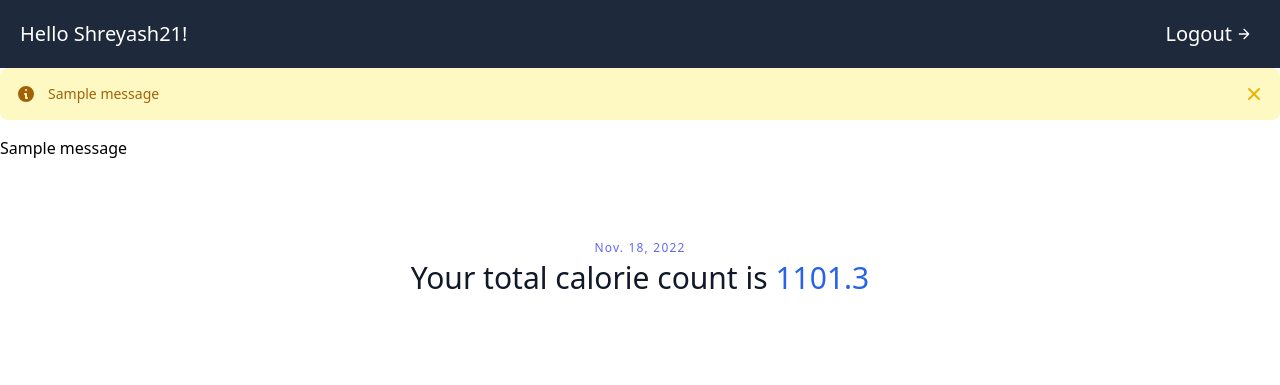
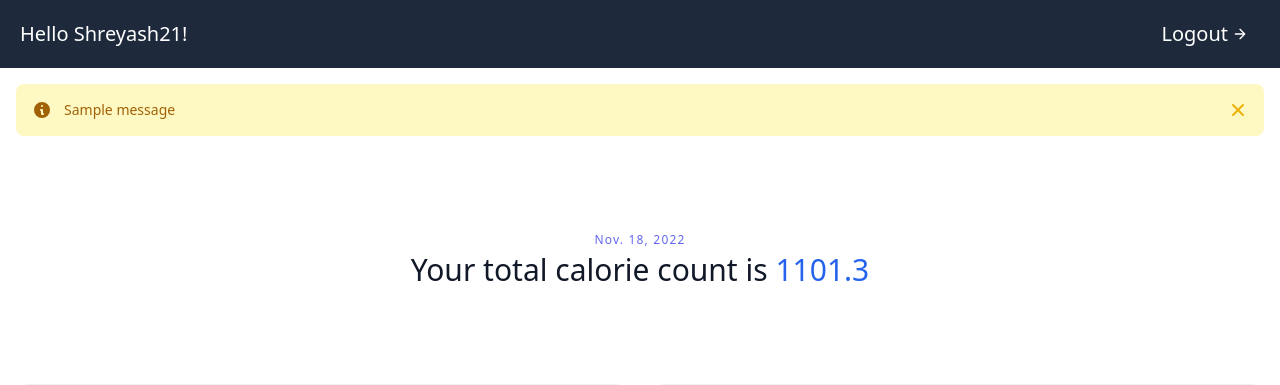
Before and after one commit to Shashank3736/caloriemeter, a Django app: page /me/ in a window 1280 px wide. Shown: the top 385 px of the page. Run offline with Django 4.2, Linux system fonts and the light colour scheme; a user stored in the database is signed in; data comes from the database, SQL or seed files in the repository; tables that the repository leaves empty hold one stand-in row (values such as "Sample post"); one stand-in notice (Sample message) is shown; some libraries are stand-ins or nearby versions.

Commit message:
update 2

```diff
--- a/Fittyfeed/templates/Fittyfeed/home.html
+++ b/Fittyfeed/templates/Fittyfeed/home.html
@@ -6,7 +6,7 @@
     <a class="flex font-medium items-center">
       <span class="text-xl">Hello {{ user.username.capitalize }}!</span>
     </a>
-    <button onclick="window.location.href = `{% url 'logout' %}`;" class=" justify-center inline-flex items-center border-0 py-1 px-3 focus:outline-none hover:bg-gray-200 hover:text-gray-900 absolute right-4 rounded text-xl mt-4 md:mt-0">Logout
+    <button onclick="window.location.href = `{% url 'logout' %}`;" class=" justify-center inline-flex items-center border-0 py-1 px-4 focus:outline-none hover:bg-gray-200 hover:text-gray-900 absolute right-4 rounded text-xl">Logout
       <svg fill="none" stroke="currentColor" stroke-linecap="round" stroke-linejoin="round" stroke-width="2" class="w-4 h-4 ml-1" viewBox="0 0 24 24">
         <path d="M5 12h14M12 5l7 7-7 7"></path>
       </svg>
@@ -16,21 +16,16 @@
 <section>
   {% if messages %}
   {% for message in messages%}
-  <div class="flex p-4 mb-4 bg-yellow-100 rounded-lg dark:bg-yellow-200" role="alert">
+  <div class="flex p-4 m-4 bg-yellow-100 rounded-lg dark:bg-yellow-200" role="alert">
     <svg aria-hidden="true" class="flex-shrink-0 w-5 h-5 text-yellow-700 dark:text-yellow-800" fill="currentColor" viewBox="0 0 20 20" xmlns="http://www.w3.org/2000/svg"><path fill-rule="evenodd" d="M18 10a8 8 0 11-16 0 8 8 0 0116 0zm-7-4a1 1 0 11-2 0 1 1 0 012 0zM9 9a1 1 0 000 2v3a1 1 0 001 1h1a1 1 0 100-2v-3a1 1 0 00-1-1H9z" clip-rule="evenodd"></path></svg>
     <span class="sr-only">Warning</span>
     <div class="ml-3 text-sm font-medium text-yellow-700 dark:text-yellow-800">{{ message }}</div>
-    <button type="button" class="ml-auto -mx-1.5 -my-1.5 bg-yellow-100 text-yellow-500 rounded-lg focus:ring-2 focus:ring-yellow-400 p-1.5 hover:bg-yellow-200 inline-flex h-8 w-8 dark:bg-yellow-200 dark:text-yellow-600 dark:hover:bg-yellow-300" data-dismiss-target="#alert-4" aria-label="Close">
+    <button onclick="this.parentElement.style.display='none';" type="button" class="ml-auto -mx-1.5 -my-1.5 bg-yellow-100 text-yellow-500 rounded-lg focus:ring-2 focus:ring-yellow-400 p-1.5 hover:bg-yellow-200 inline-flex h-8 w-8 dark:bg-yellow-200 dark:text-yellow-600 dark:hover:bg-yellow-300" data-dismiss-target="#alert-4" aria-label="Close">
       <span class="sr-only">Close</span>
       <svg aria-hidden="true" class="w-5 h-5" fill="currentColor" viewBox="0 0 20 20" xmlns="http://www.w3.org/2000/svg"><path fill-rule="evenodd" d="M4.293 4.293a1 1 0 011.414 0L10 8.586l4.293-4.293a1 1 0 111.414 1.414L11.414 10l4.293 4.293a1 1 0 01-1.414 1.414L10 11.414l-4.293 4.293a1 1 0 01-1.414-1.414L8.586 10 4.293 5.707a1 1 0 010-1.414z" clip-rule="evenodd"></path></svg>
     </button>
   </div>
   {% endfor %}
-    <ul class="messages">
-        {% for message in messages %}
-        <li{% if message.tags %} class="{{ message.tags }}"{% endif %}>{{ message }}</li>
-        {% endfor %}
-    </ul>
   {% endif %}
   <div class="container px-5 py-24 mx-auto">
     <div class="flex flex-wrap -m-4">
--- a/Fittyfeed/views.py
+++ b/Fittyfeed/views.py
@@ -42,7 +42,7 @@ def add_food_cat(request, category):
                 else:
                     messages.error(request, 'No data available.')
             except Exception as e:
-                messages.error(request, 'OOps! some error occured')
+                messages.error(request, f'Not able to find aby food with name "{food_name}".')
                 print(e)
             return redirect('home')
 
```
